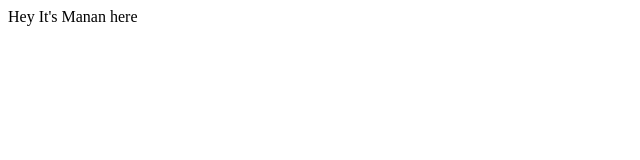
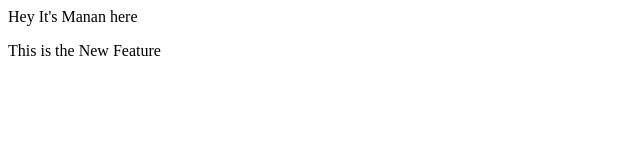
Before and after one commit to MananPatel6902/localrepo, a plain HTML site: page index.html in a window 1280 px wide. Shown: the whole page, without its empty margins (0-640 px from the left). Drawn offline with Linux system fonts and the light colour scheme.

Commit message:
New Branch

```diff
--- a/index.html
+++ b/index.html
@@ -1 +1,2 @@
 <p>Hey It's Manan here</p>
+<p>This is the New Feature </p>
```
